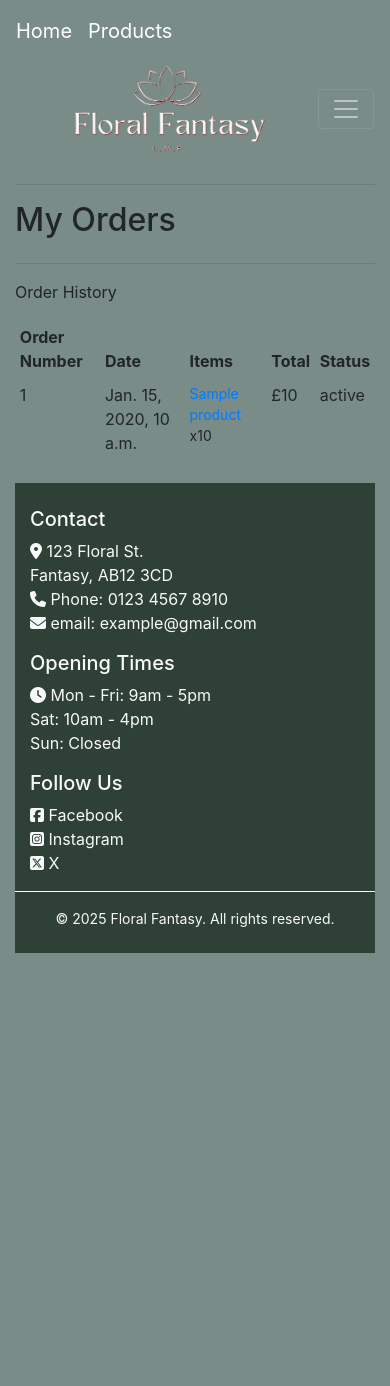
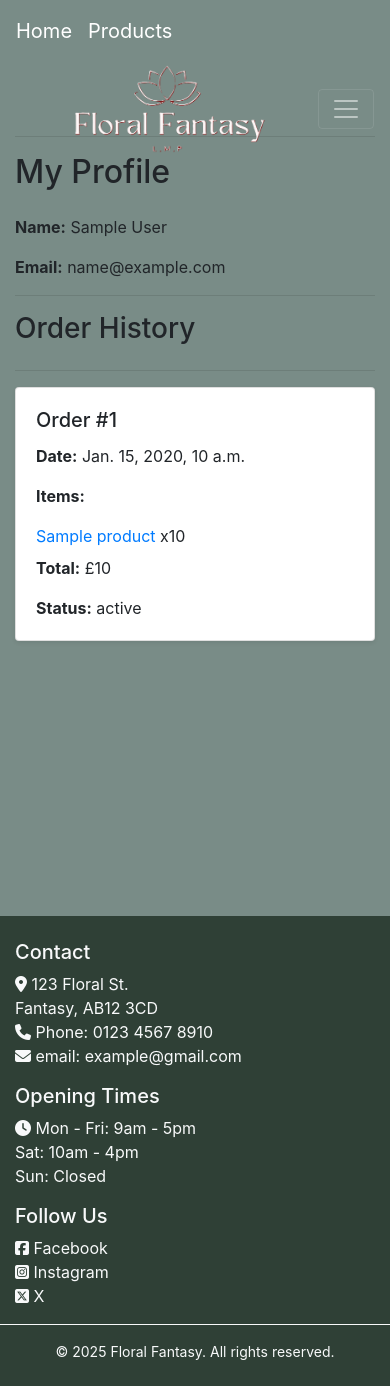
Before and after one commit to jessi25924/floral_fantasy, a Django app: template profiles/templates/profiles/profile.html in a window 390 px wide. Before the commit the page ends 953 px from the top, so only its background shows below. Run offline with Django 4.2, Linux system fonts and the light colour scheme; the template is opened without the code that fills it: most values are stand-ins (such as "Sample title", 1, 10 or a date in 2020); some libraries are stand-ins or nearby versions; some web fonts are replaced.

Commit message:
Update profiles app inc. mobile responsiveness

```diff
--- a/profiles/templates/profiles/profile.html
+++ b/profiles/templates/profiles/profile.html
@@ -14,23 +14,28 @@
 {% endblock %}
 
 {% block content %}
-    <div class="overlay"></div>
-    <div class="container mt-5 pt-4 py-5">
+<div class="d-flex flex-column min-vh-100">
+    <main class="flex-grow-1">
+        <div class="container pt-5">
+
+            <!-- Profile Info -->
             <div class="row">
-            <div class="col">
+                <div class="col-md-8">
                     <hr>
-                <h2 class="logo-font mb-4">My Orders</h2>
+                    <h2 class="logo-font mb-4">My Profile</h2>
+                    <p><strong>Name:</strong> {{ full_name }}</p>
+                    <p><strong>Email:</strong> {{ email }}</p>
+                    <hr>
+                    <h3 class="logo-font mb-4">Order History</h3>
                     <hr>
                 </div>
             </div>
-        <div class="row">
-            <div class="col">
-                <p>Order History</p>
-                <div class="order-history table-responsive">
 
-                    {# Check if user has orders — AC #1 #}
+            <!-- Orders Table / Cards -->
             {% if orders %}
-                        <table class="table table-sm table-borderless">
+                <!-- Desktop Table -->
+                <div class="d-none d-md-block order-history table-responsive mb-4">
+                    <table class="table table-sm table-borderless mb-3">
                         <thead>
                             <tr>
                                 <th>Order Number</th>
@@ -49,7 +54,6 @@
                                     <ul class="list-unstyled">
                                         {% for item in order.lineitems.all %}
                                         <li class="small">
-                                                        {# Link item to product detail — reorder easily #}
                                             <a href="{% url 'products:product_detail' item.product.pk %}">
                                                 {{ item.product.name }}
                                             </a>
@@ -64,15 +68,38 @@
                             {% endfor %}
                         </tbody>
                     </table>
+                </div>
+
+                <!-- Mobile Cards -->
+                <div class="d-md-none">
+                    {% for order in orders %}
+                    <div class="card mb-3 shadow-sm">
+                        <div class="card-body">
+                            <h5 class="card-title">Order #{{ order.order_number }}</h5>
+                            <p class="card-text"><strong>Date:</strong> {{ order.date }}</p>
+                            <p class="card-text"><strong>Items:</strong></p>
+                            <ul class="list-unstyled mb-2">
+                                {% for item in order.lineitems.all %}
+                                <li>
+                                    <a href="{% url 'products:product_detail' item.product.pk %}">
+                                        {{ item.product.name }}
+                                    </a>
+                                    x{{ item.quantity }}
+                                </li>
+                                {% endfor %}
+                            </ul>
+                            <p class="card-text"><strong>Total:</strong> £{{ order.grand_total }}</p>
+                            <p class="card-text"><strong>Status:</strong> {{ order.get_order_status_display }}</p>
+                        </div>
+                    </div>
+                    {% endfor %}
+                </div>
             {% else %}
-                        {# Show fallback message if no orders — AC #1 #}
-                        <p class="text-muted">
-                            You haven’t placed any orders yet.
-                        </p>
+                <p class="text-muted text-center mb-3">You haven’t placed any orders yet.</p>
             {% endif %}
 
         </div>
-            </div>
+    </main>
 </div>
 {% endblock %}
 
--- a/profiles/views.py
+++ b/profiles/views.py
@@ -24,7 +24,9 @@ def profile(request):
     context = {
         'form': form,
         'orders': orders,
-        'on_profile_page': True
+        'on_profile_page': True,
+        'full_name': request.user,
+        'email': request.user.email,
     }
 
     return render(request, template, context)
--- a/templates/base.html
+++ b/templates/base.html
@@ -68,7 +68,7 @@
                     {% if request.user.is_superuser %}
                     <a href="" class="dropdown-item">Product Management</a>
                     {% endif %}
-                    <a href="{% url 'profile' %}" class="dropdown-item">My Orders</a>
+                    <a href="{% url 'profile' %}" class="dropdown-item">My Profile</a>
                     <a href="{% url 'account_logout' %}" class="dropdown-item">Logout</a>
                     {% else %}
                     <a href="{% url 'account_signup' %}" class="dropdown-item">Register</a>
```
Lines whose indentation alone changed are shown as unchanged.
